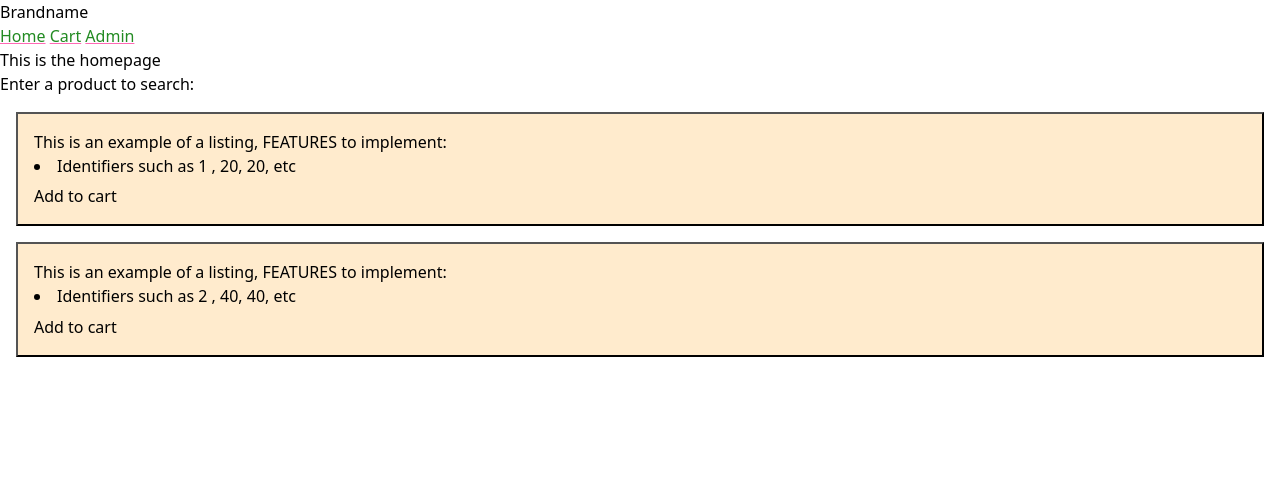
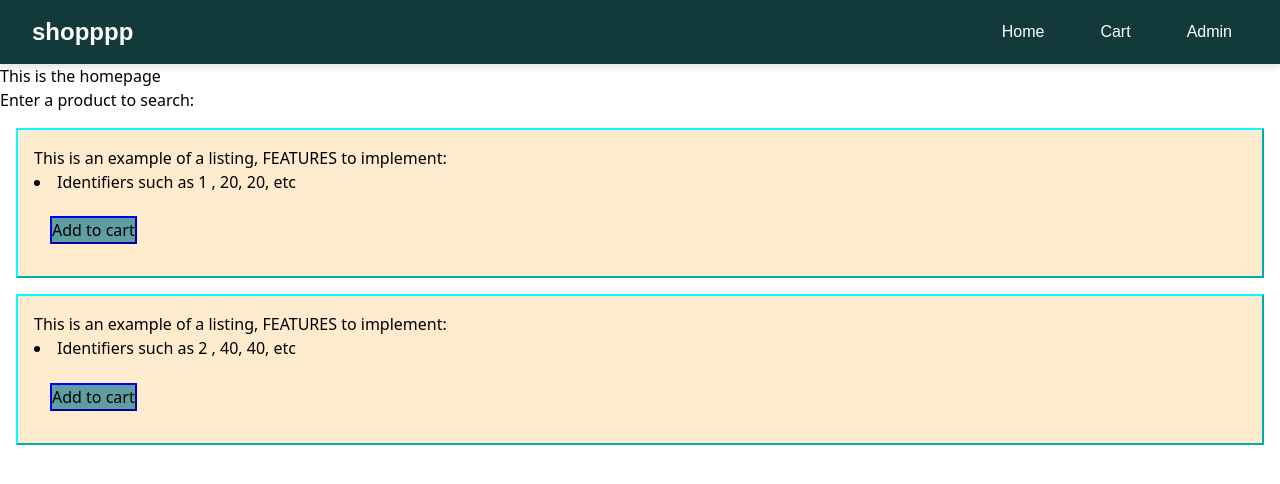
Before and after one commit to christian1251/CPSC362ProjectVision, a SvelteKit app in the folder shop/: page / in a window 1280 px wide. Shown: the top 484 px of the page. Built offline with nearby package versions, Linux system fonts and the light colour scheme.

Commit message:
navigation bar and some more ui

```diff
--- a/shop/src/lib/components/AdminPanel.svelte
+++ b/shop/src/lib/components/AdminPanel.svelte
@@ -68,3 +68,10 @@
       </li>
     {/each}
   </ul>
+
+
+  <style>
+    button {
+      cursor: pointer;
+    }
+  </style>
--- a/shop/src/lib/components/listing.svelte
+++ b/shop/src/lib/components/listing.svelte
@@ -3,6 +3,9 @@
 	import { listings } from '$lib/stores/ListingsStore.js';
   import { cart } from '$lib/stores/Cartstores.js'
 
+  /**
+	 * @param {{ id: any; name: any; price: any; size: any; color: any; }} item
+	 */
   function addToCart(item) {
     cart.update(l => [...l, {
         id: item.id,
@@ -26,13 +29,19 @@
   <style>
     .listing-box {
       border: 2px outset black;
+      border-color: aqua;
       padding: 1rem;
       margin: 1rem;
       background-color: blanchedalmond;
     }
 
-    ul {
-      margin-top: 0.5rem;
+
+    button {
+      cursor: pointer;
+      border: 2px outset black ;
+      border-color: blue;
+      margin: 1rem;
+      background-color: cadetblue;
     }
 
     li {
--- a/shop/src/routes/+layout.svelte
+++ b/shop/src/routes/+layout.svelte
@@ -5,20 +5,58 @@
 </script>
 
 
-<h1>Brandname</h1>
 
-<nav>
+<div class="top-bar">
+	<h1 class = "brand">shopppp</h1>
+	<nav>
+
 	<a class="link" href="/">Home</a>
 	<a class="link" href="/cart"> Cart</a>
 	<a class="link" href="/admin"> Admin</a>
-</nav>
+	</nav>
+</div>
 
 <style>
-	.link {
-		color: forestgreen;
-		text-decoration-line: underline;
-  		text-decoration-color: hotpink;
-	}
+	.top-bar {
+	display: flex;
+	justify-content: space-between;
+	align-items: center;
+	background-color: #133A3A;
+	color: #E4E9DD;
+	padding: 0.75rem 2rem;
+	box-shadow: 0 4px 6px rgba(0, 0, 0, 0.1);
+	position: sticky;
+	top: 0;
+	z-index: 10;
+}
+
+.brand {
+	font-family: fantasy;
+	font-size: 1.5rem;
+	font-weight: bold;
+	color: white;
+	margin: 0;
+}
+
+nav {
+	display: flex;
+	gap: 1.5rem;
+}
+
+.link {
+	font-family: fantasy;
+	color: white;
+	text-decoration: none;
+	font-weight: 500;
+	padding: 0.5rem 1rem;
+	border-radius: 5px;
+	transition: background-color 0.2s ease;
+}
+
+.link:hover {
+	background-color: rgba(255, 255, 255, 0.1);
+	text-decoration: underline;
+}
 </style>
 
 {@render children()}
```
